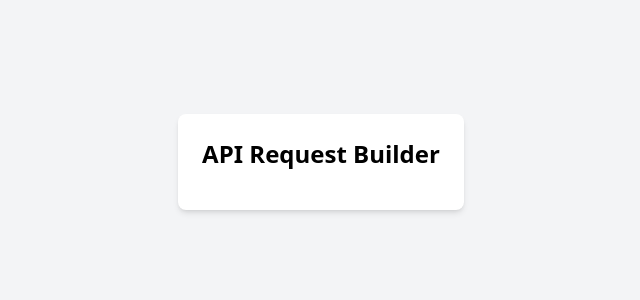
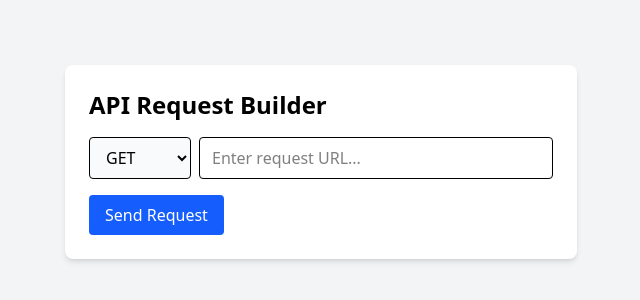
Before and after one commit to innovatewithkishlay/api-tester, a React (Vite) app: page / in a window 1280 px wide. Shown: the part 238-538 px from the top of the page, without its empty margins (319-959 px from the left). Built offline with nearby package versions, Linux system fonts and the light colour scheme.

Commit message:
feat: add method selector, URL input, and send button to ApiForm

```diff
--- a/src/components/ApiForm.tsx
+++ b/src/components/ApiForm.tsx
@@ -1,12 +1,51 @@
-import React from "react";
+import React, { useState } from "react";
 
 const ApiForm: React.FC = () => {
+  const [method, setMethod] = useState<string>("GET");
+  const [url, setUrl] = useState<string>("");
+
+  const handleSubmit = (e: React.FormEvent) => {
+    e.preventDefault();
+    console.log(`Sending ${method} request to ${url}`);
+  };
+
   return (
-    <form className="p-6 rounded-lg bg-white shadow-md">
-      {/* Section heading for the request builder */}
-      <h2 className="text-2xl font-semibold mb-4">API Request Builder</h2>
+    <form
+      onSubmit={handleSubmit}
+      className="p-6 max-w-lg w-full rounded-lg bg-white shadow-md space-y-4"
+    >
+      {/* Heading */}
+      <h2 className="text-2xl font-semibold">API Request Builder</h2>
 
-      {/* Input fields, selects, and buttons will be added here */}
+      {/* Row for method selection and URL input */}
+      <div className="flex gap-2">
+        <select
+          value={method}
+          onChange={(e) => setMethod(e.target.value)}
+          className="border rounded px-3 py-2 bg-gray-50"
+        >
+          <option>GET</option>
+          <option>POST</option>
+          <option>PUT</option>
+          <option>DELETE</option>
+          <option>PATCH</option>
+        </select>
+        <input
+          type="text"
+          placeholder="Enter request URL..."
+          value={url}
+          onChange={(e) => setUrl(e.target.value)}
+          className="flex-1 border rounded px-3 py-2"
+        />
+      </div>
+
+      {/* Send button */}
+      <button
+        type="submit"
+        className="bg-blue-600 hover:bg-blue-700 text-white px-4 py-2 rounded transition-colors"
+      >
+        Send Request
+      </button>
     </form>
   );
 };
```
